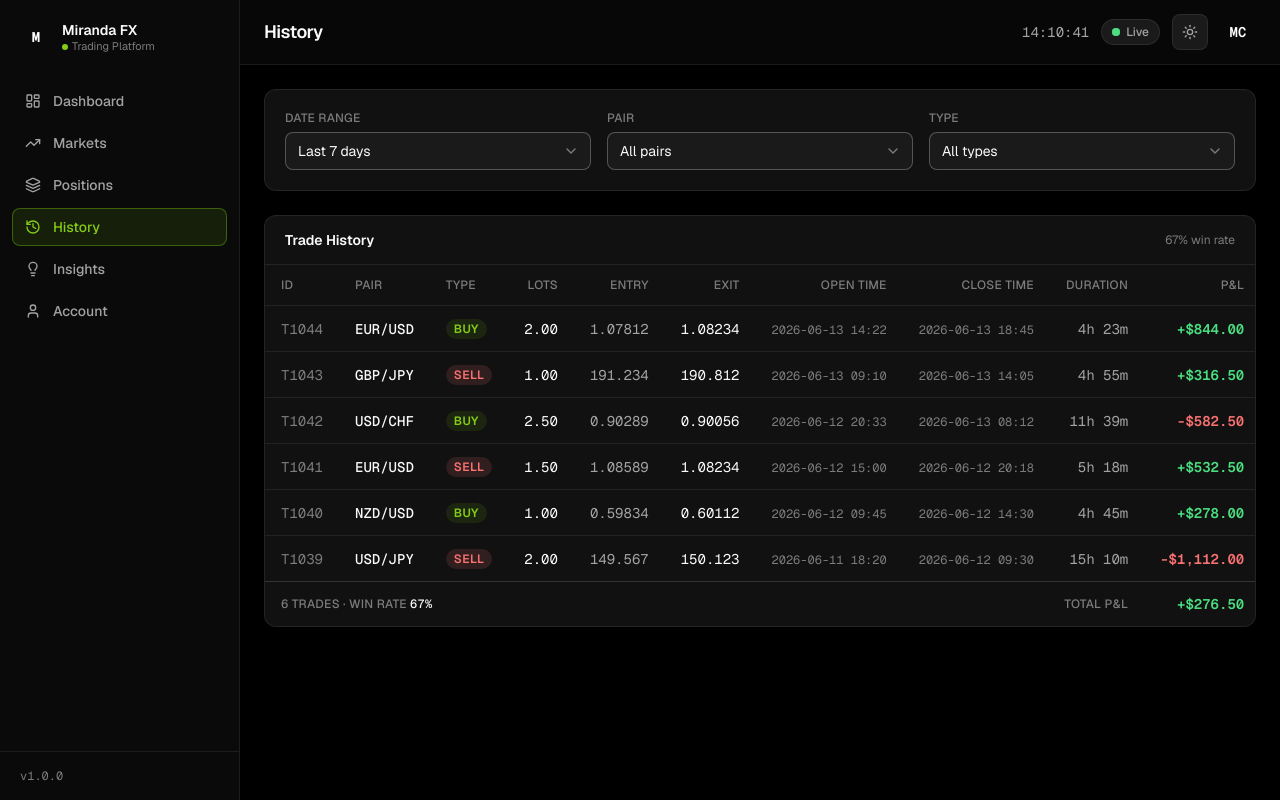
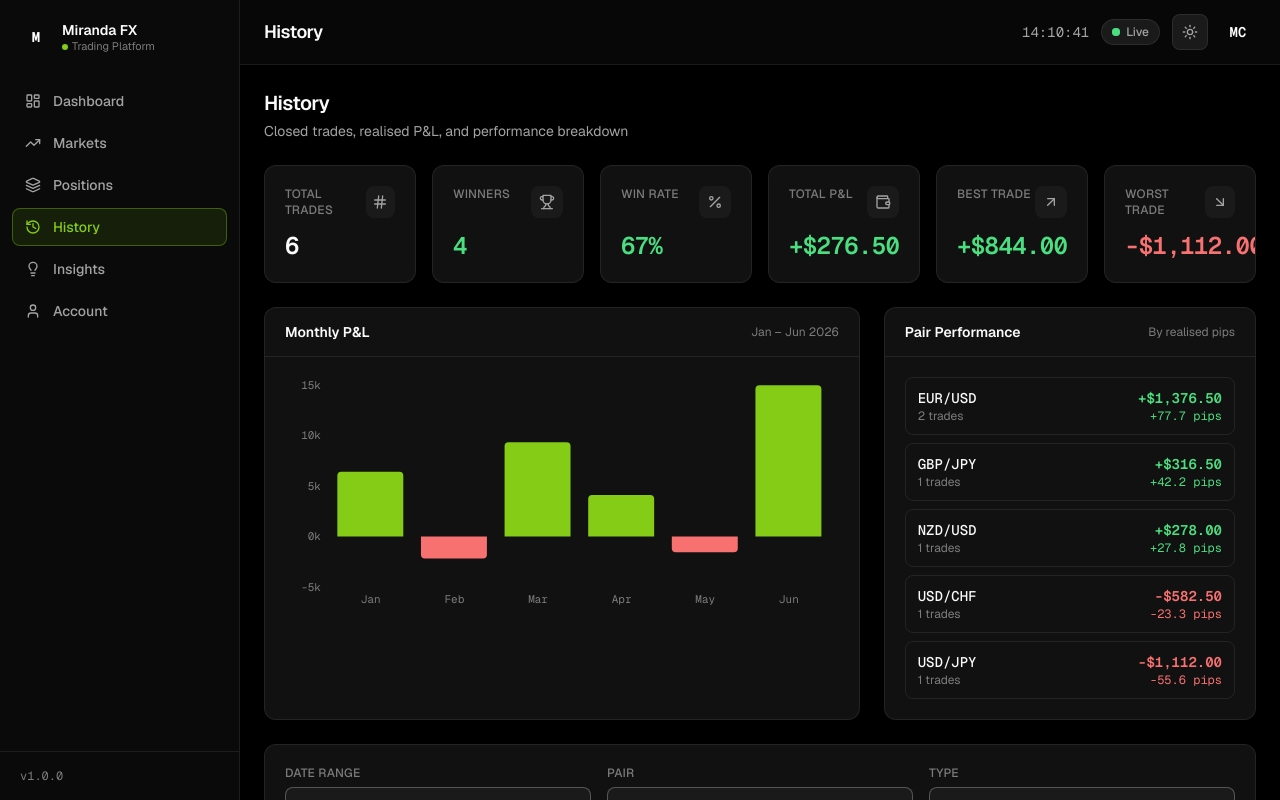
Before and after one commit to TaylorURL/rootriseholdings-com, a React (Vite) app: page /history in a window 1280 px wide. Built offline with nearby package versions, Linux system fonts and the light colour scheme.

Commit message:
sunday: Write src/pages/HistoryPage.jsx

```diff
--- a/src/pages/HistoryPage.jsx
+++ b/src/pages/HistoryPage.jsx
@@ -1,10 +1,15 @@
 import { useMemo, useState } from 'react'
+import { Bar, BarChart, Cell, ResponsiveContainer, Tooltip, XAxis, YAxis } from 'recharts'
+import { Hash, Trophy, Percent, Wallet, ArrowUpRight, ArrowDownRight } from 'lucide-react'
 import { PageContainer, PageSection } from '../components/layout/PageContainer'
+import PageHeader from '../components/ui/PageHeader'
 import Card from '../components/ui/Card'
 import Table from '../components/ui/Table'
 import Badge from '../components/ui/Badge'
+import KpiCard from '../components/ui/KpiCard'
 import Select from '../components/ui/Select'
-import { tradeHistory } from '../data/mockData'
+import { ChartTooltipShell } from '../components/ui/ChartTooltip'
+import { tradeHistory, monthlyPnl } from '../data/mockData'
 import { cn } from '../lib/cn'
 import { durationBetween, formatCurrency, formatPips, formatPrice, signedColor } from '../lib/format'
 
@@ -25,6 +30,49 @@ const PAIR_OPTIONS = [
   { value: 'ALL', label: 'All pairs' },
   ...[...new Set(tradeHistory.map((trade) => trade.pair))].map((pair) => ({ value: pair, label: pair })),
 ]
+
+/** Aggregate realised trades by pair for the performance breakdown. */
+function buildPairBreakdown(trades) {
+  const byPair = new Map()
+  for (const trade of trades) {
+    const entry = byPair.get(trade.pair) ?? { pair: trade.pair, trades: 0, pips: 0, pnl: 0 }
+    entry.trades += 1
+    entry.pips += trade.pips
+    entry.pnl += trade.pnl
+    byPair.set(trade.pair, entry)
+  }
+  return [...byPair.values()].sort((a, b) => b.pnl - a.pnl)
+}
+
+/** Custom tooltip for the monthly P&L bar chart. */
+function MonthlyTooltip({ active, payload }) {
+  if (!active || !payload?.length) return null
+  const { month, pnl } = payload[0].payload
+  return (
+    <ChartTooltipShell>
+      <p className="font-mono text-text-faint">{month} 2026</p>
+      <p className={cn('font-mono font-semibold tabular-nums', signedColor(pnl))}>
+        {formatCurrency(pnl, { signed: true })}
+      </p>
+    </ChartTooltipShell>
+  )
+}
+
+const STATS = (() => {
+  const total = tradeHistory.reduce((sum, trade) => sum + trade.pnl, 0)
+  const winners = tradeHistory.filter((trade) => trade.pnl > 0).length
+  const best = Math.max(...tradeHistory.map((trade) => trade.pnl))
+  const worst = Math.min(...tradeHistory.map((trade) => trade.pnl))
+  return {
+    total,
+    winners,
+    winRate: Math.round((winners / tradeHistory.length) * 100),
+    best,
+    worst,
+  }
+})()
+
+const PAIR_BREAKDOWN = buildPairBreakdown(tradeHistory)
 
 export default function HistoryPage() {
   const [dateRange, setDateRange] = useState('7d')
@@ -67,13 +115,17 @@ export default function HistoryPage() {
       align: 'right',
       render: (row) => <span className="font-mono tabular-nums text-text">{formatPrice(row.exitPrice, row.pair)}</span>,
     },
-    { key: 'openTime', header: 'Open Time', align: 'right', render: (row) => <span className="font-mono text-xs text-text-faint">{row.openTime}</span> },
-    { key: 'closeTime', header: 'Close Time', align: 'right', render: (row) => <span className="font-mono text-xs text-text-faint">{row.closeTime}</span> },
     {
       key: 'duration',
       header: 'Duration',
       align: 'right',
       render: (row) => <span className="font-mono tabular-nums text-text-muted">{durationBetween(row.openTime, row.closeTime)}</span>,
+    },
+    {
+      key: 'pips',
+      header: 'Pips',
+      align: 'right',
+      render: (row) => <span className={cn('font-mono tabular-nums', signedColor(row.pips))}>{formatPips(row.pips)}</span>,
     },
     {
       key: 'pnl',
@@ -86,20 +138,22 @@ export default function HistoryPage() {
       ),
     },
     {
-      key: 'pips',
-      header: 'Pips',
+      key: 'outcome',
+      header: 'Outcome',
       align: 'right',
-      render: (row) => <span className={cn('font-mono tabular-nums', signedColor(row.pips))}>{formatPips(row.pips)}</span>,
+      render: (row) => (
+        <Badge variant={row.pnl >= 0 ? 'positive' : 'danger'}>{row.pnl >= 0 ? 'Win' : 'Loss'}</Badge>
+      ),
     },
   ]
 
   const footer = (
     <>
-      <td colSpan={5} className="px-4 py-3 text-xs uppercase tracking-wide text-text-faint">
+      <td colSpan={6} className="px-4 py-3 text-xs uppercase tracking-wide text-text-faint">
         {visibleTrades.length} trades · Win rate{' '}
         <span className="font-mono text-text">{winRate.toFixed(0)}%</span>
       </td>
-      <td colSpan={4} className="px-4 py-3 text-right text-xs uppercase tracking-wide text-text-faint">
+      <td colSpan={2} className="px-4 py-3 text-right text-xs uppercase tracking-wide text-text-faint">
         Total P&amp;L
       </td>
       <td className={cn('px-4 py-3 text-right font-mono font-semibold tabular-nums', signedColor(totalPnl))}>
@@ -111,6 +165,88 @@ export default function HistoryPage() {
 
   return (
     <PageContainer>
+      <PageSection>
+        <PageHeader title="History" subtitle="Closed trades, realised P&L, and performance breakdown" />
+      </PageSection>
+
+      <PageSection>
+        <div className="grid grid-cols-2 gap-4 lg:grid-cols-3 xl:grid-cols-6">
+          <KpiCard label="Total Trades" value={tradeHistory.length} icon={Hash} />
+          <KpiCard label="Winners" value={STATS.winners} icon={Trophy} valueClassName="text-positive" />
+          <KpiCard label="Win Rate" value={`${STATS.winRate}%`} icon={Percent} valueClassName="text-positive" />
+          <KpiCard
+            label="Total P&L"
+            value={formatCurrency(STATS.total, { signed: true })}
+            icon={Wallet}
+            valueClassName={signedColor(STATS.total)}
+          />
+          <KpiCard
+            label="Best Trade"
+            value={formatCurrency(STATS.best, { signed: true })}
+            icon={ArrowUpRight}
+            valueClassName="text-positive"
+          />
+          <KpiCard
+            label="Worst Trade"
+            value={formatCurrency(STATS.worst, { signed: true })}
+            icon={ArrowDownRight}
+            valueClassName="text-danger"
+          />
+        </div>
+      </PageSection>
+
+      <PageSection>
+        <div className="grid grid-cols-1 gap-6 lg:grid-cols-[1.6fr_1fr]">
+          <Card title="Monthly P&L" action={<span className="text-xs text-text-faint">Jan – Jun 2026</span>}>
+            <ResponsiveContainer width="100%" height={240}>
+              <BarChart data={monthlyPnl} margin={{ top: 8, right: 8, bottom: 0, left: 0 }}>
+                <XAxis
+                  dataKey="month"
+                  tick={{ fill: 'var(--ds-text-faint)', fontSize: 11, fontFamily: 'var(--ds-font-mono)' }}
+                  tickLine={false}
+                  axisLine={false}
+                />
+                <YAxis
+                  tick={{ fill: 'var(--ds-text-faint)', fontSize: 11, fontFamily: 'var(--ds-font-mono)' }}
+                  tickLine={false}
+                  axisLine={false}
+                  width={44}
+                  tickFormatter={(value) => `${(value / 1000).toFixed(0)}k`}
+                />
+                <Tooltip content={<MonthlyTooltip />} cursor={{ fill: 'var(--ds-surface-2)' }} />
+                <Bar dataKey="pnl" radius={[4, 4, 0, 0]} isAnimationActive animationDuration={600}>
+                  {monthlyPnl.map((entry) => (
+                    <Cell key={entry.month} fill={entry.pnl >= 0 ? 'var(--ds-accent-bright)' : 'var(--ds-danger)'} />
+                  ))}
+                </Bar>
+              </BarChart>
+            </ResponsiveContainer>
+          </Card>
+
+          <Card title="Pair Performance" action={<span className="text-xs text-text-faint">By realised pips</span>}>
+            <ul className="space-y-2">
+              {PAIR_BREAKDOWN.map((entry) => (
+                <li
+                  key={entry.pair}
+                  className="flex items-center justify-between gap-3 rounded-md border border-border bg-surface-2/40 px-3 py-2.5"
+                >
+                  <div className="leading-tight">
+                    <p className="font-mono text-sm font-medium text-text">{entry.pair}</p>
+                    <p className="text-xs text-text-faint">{entry.trades} trades</p>
+                  </div>
+                  <div className="text-right">
+                    <p className={cn('font-mono text-sm font-semibold tabular-nums', signedColor(entry.pnl))}>
+                      {formatCurrency(entry.pnl, { signed: true })}
+                    </p>
+                    <p className={cn('font-mono text-xs tabular-nums', signedColor(entry.pips))}>{formatPips(entry.pips)} pips</p>
+                  </div>
+                </li>
+              ))}
+            </ul>
+          </Card>
+        </div>
+      </PageSection>
+
       <PageSection>
         <Card padded>
           <div className="grid grid-cols-1 gap-4 sm:grid-cols-3">
```
